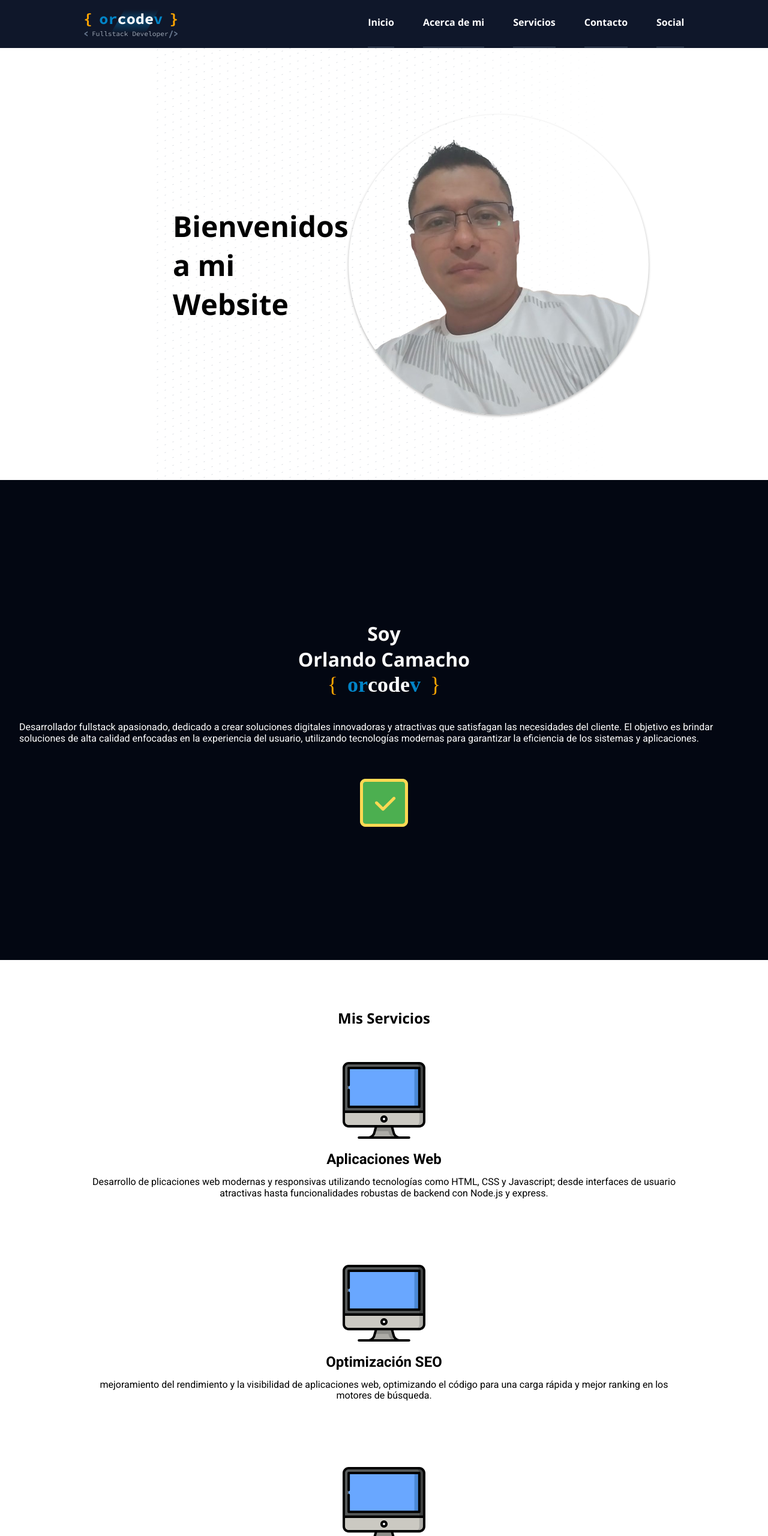
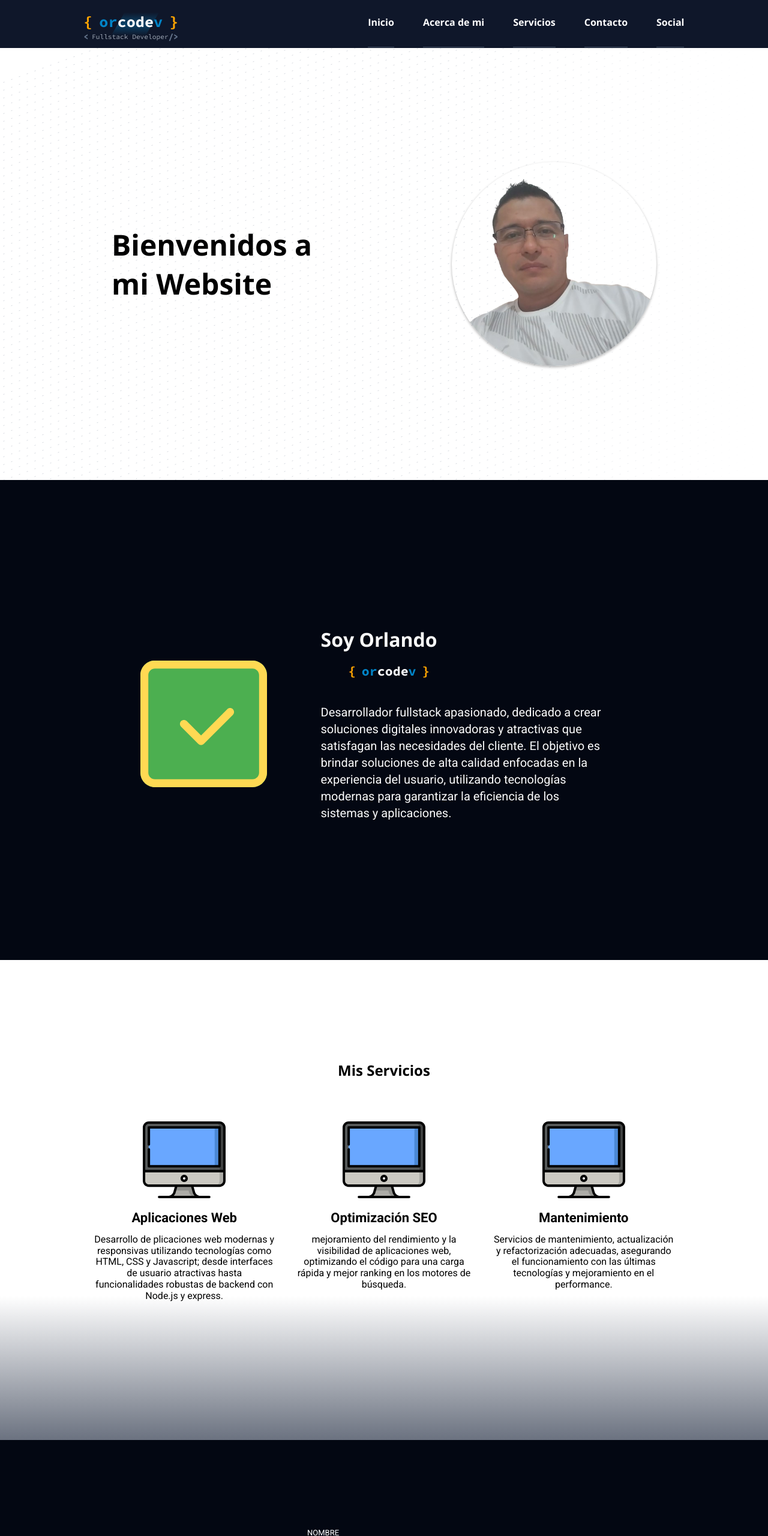
Before and after one commit to ocamachor/desafio-maquetado-nivel2, a plain HTML site: page index.html in a window 1280 px wide. Shown: the top 2560 px of the page at 60% size. Drawn offline with nearby package versions, Linux system fonts and the light colour scheme.

Commit message:
Cambios en index.html. Design de Desktop size y rafactorizacion de espacios y proporciones.

```diff
--- a/index.html
+++ b/index.html
@@ -57,10 +57,10 @@
                 <img src="/img/orcodev-final.png" alt="imagen de orcodev" class="img-orcodev">
             </header>
             <section class="section__aboutme" id="acerca-de-mi">
-                <!-- <div class="section-card"> -->
+                <div class="aboutme__text-wrapper">
                     <div>
-                    <h2 class="section__title open-sans-700">Soy</h2>
-                    <h2 class="section__title open-sans-700">Orlando Camacho</h2>
+                        <h2 class="section__title open-sans-700">Soy Orlando</h2>
+
                     </div>
                     <div class="logo-orcodev">
                         <span class="logo_bracket bracket-open">{</span>
@@ -70,16 +70,16 @@
                         <span class="logo_v-text">v</span>
                         <span class="logo_bracket bracket-closed">}</span>
                     </div>
-
-                <p class="section__text roboto-regular">Desarrollador fullstack apasionado, dedicado a crear soluciones
-                    digitales innovadoras y atractivas que satisfagan las necesidades del cliente. El objetivo es
+                    <p class="section__text roboto-regular">Desarrollador fullstack apasionado, dedicado a crear
+                        soluciones
+                        digitales innovadoras y atractivas que satisfagan las necesidades del cliente. El objetivo
+                        es
                         brindar soluciones de alta calidad enfocadas en la experiencia del
                         usuario, utilizando tecnologías modernas para garantizar la eficiencia de los sistemas y
                         aplicaciones.
                     </p>
+                </div>
                 <img src="/img/check.svg" alt="imagen de check" class="section__check-img">
-                <!-- </div> -->
-
             </section>
             <section class="section__services" id="servicios">
                 <h2 class="section__services-title open-sans-700">Mis Servicios</h2>
@@ -110,6 +110,7 @@
                         performance.</p>
                 </div>
 
+            </section>
 
             <section class="section__contact" id="contacto">
                 <h2 class="section__title open-sans-700">Contacto</h2>
@@ -125,12 +126,13 @@
                     <label class="roboto-regular form-label" for="mensaje">
                         Mensaje
                     </label>
-                        <textarea name="mensaje" id="mensaje" class="form-input"></textarea>
+                    <textarea name="mensaje" id="mensaje" class="form-input" rows="10"></textarea>
                     <button class="form-button roboto-bold">Enviar</button>
                 </form>
             </section>
         </main>
         <footer class="roboto-regular" id="social">
+            <!-- <div class="wrapper__logo-copyright"> -->
             <div class="nav__logo">
                 <div class="logo-orcodev">
                     <span class="logo_bracket bracket-open">{</span>
@@ -149,6 +151,7 @@
                 </div>
             </div>
             <p class="footer__copyright roboto-regular">®️ Orcodev 2022</p>
+            <!-- </div> -->
             <div class="social__icons">
 
                 <a href="https://www.instagram.com/orcodev.fullstack/" class="social__icon">
--- a/style.css
+++ b/style.css
@@ -158,7 +158,7 @@ button {
     top: 80px;
     bottom: 0;
     width: 100%;
-    height: 100dvh;
+    height: 100vh;
     left: 0;
     background: linear-gradient(to top, transparent, #0f172a 40%);
     clip-path: polygon(0 0, 100% 0, 100% 0, 0 0);
@@ -193,15 +193,17 @@ button {
 header {
     display: flex;
     flex-direction: column;
+    justify-content: space-evenly;
     align-items: center;
     position: relative;
     z-index: 10;
-    padding: 172px 2rem 0 2rem;
+    padding: 80px 2rem 0 2rem;
+    height: 100vh;
 }
 
 header .patron-puntos {
     width: 100%;
-    height: 700px;
+    height: calc(100dvh * 1.5);
     background-image: radial-gradient(circle, #d1d5db 1px, transparent 1px);
     background-size: 13px 13px;
     mask-image: linear-gradient(to right, black 60%, transparent);
@@ -220,7 +222,7 @@ header .img-orcodev {
     border-radius: 50%;
     max-width: 100%;
     height: auto;
-    margin-bottom: 2rem;
+    /* margin-bottom: 2rem; */
     box-shadow: 0 2px 4px rgba(0, 0, 0, 0.3);
     object-fit: cover;
 }
@@ -238,10 +240,10 @@ section {
     justify-content: center;
     align-items: center;
     width: 100%;
-    height: 100dvh;
+    height: 100vh;
 }
 
-.section__aboutme > div > h2 {
+.section__aboutme h2 {
     text-align: center;
 }
 
@@ -250,9 +252,21 @@ section {
     font-size: 32px;
     padding: 0;
 }
+
+.section__aboutme .logo-orcodev {
+    display: flex;
+    justify-content: center;
+    font-family: 'Source Code Pro', monospace;
+    font-optical-sizing: auto;
+    font-style: normal;
+    font-weight: 700;
+    transform: scale(0.6);
+    transform-origin: center bottom;
+}
+
 .section__aboutme .section__text {
-    color: #fff;
-    font-size: 16px;
+    color: #fafafa;
+    font-size: clamp(1rem, 2.5vw, 20px);
     margin: 41px 32px 57px 32px;
     text-align: left;
     line-height: 18.75px;
@@ -283,19 +297,22 @@ section {
 }
 
 .section__services-title {
-    text-align: center;
+    display: flex;
+    justify-content: center;
 }
 
-.section__text {
+.section__services .section__text {
     text-align: center;
     line-height: 18.75px;
+    font-size: 16px;
 }
 
 .section__contact {
     background-color: #030712;
     padding: 120px 0 70px 0;
     width: 100%;
-    height: 100dvh;
+    height: 100vh;
+    font-size: clamp(0.8rem, 2.5vw, 20px);
 }
 
 .section__contact h2 {
@@ -328,6 +345,13 @@ section {
     outline-offset: 2px;
     font-size: 16px;
     color: #fff;
+    color: #000;
+    font-size: 24px;
+    padding: 0.5rem 1rem;
+}
+
+.section__form textarea {
+    height: 115px;
 }
 
 .form-button {
@@ -340,9 +364,9 @@ section {
 }
 
 footer {
-    padding: 120px 0 113px 20px;
+    padding: 100px 0 113px 20px;
     background-color: #dbdbdb;
-    height: 100dvh;
+    height: 100vh;
 }
 
 footer .nav__logo {
@@ -430,27 +454,152 @@ footer .code_text-background {
     .nav__item:hover {
         --clippy: polygon(0% 0%, 100% 0%, 100% 100%, 0% 100%);
     }
+    /* ---------------------------------------------------------- */
+    /* ---------------------------------------------------------- */
+    /*         fin de navegacion */
+    /* ---------------------------------------------------------- */
+    /* ---------------------------------------------------------- */
 
     header {
-        flex-direction: row;
-        justify-content: space-between;
+        display: grid;
+        grid-template-columns: repeat(2, 1fr);
         align-items: center;
-        padding-top: 82px;
-        width: 60%;
-        height: 100dvh;
+        justify-items: center;
+        height: 100vh;
         margin: 0 auto;
     }
 
-    header .patron-puntos {
-        height: calc(100dvh * 1.5);
-    }
-
     header .title {
-        width: 50%;
+        width: 70%;
         text-align: left;
     }
 
     header .img-orcodev {
         margin: 0;
+        max-width: 70%;
+        /* justify-self: end; */
+    }
+
+    .section__aboutme {
+        flex-direction: row-reverse;
+        justify-content: center;
+        gap: 90px;
+    }
+
+    .aboutme__text-wrapper {
+        width: 40%;
+        display: flex;
+        flex-direction: column;
+        justify-content: center;
+        align-items: start;
+    }
+
+    .section__check-img {
+        width: 211px;
+        height: 211px;
+    }
+
+    .section__aboutme h2 {
+        text-align: left;
+    }
+    .section__aboutme h2 span {
+        display: inline-flex;
+    }
+
+    .section__aboutme .section__text {
+        margin-left: 0;
+        margin-right: 30px;
+        margin-bottom: 0;
+        /* font-size: 24px; */
+        line-height: 28px;
+    }
+
+    .section__services {
+        display: grid;
+        grid-template-columns: repeat(3, 29%);
+        height: 100vh;
+        padding: 0;
+        align-items: start;
+        align-content: center;
+        background: linear-gradient(to top, #6b7280, white 30%);
+    }
+
+    .section__services-title {
+        grid-column: span 3;
+        font-size: 24px;
+    }
+
+    .section__card {
+        margin: 4rem 0;
+        width: 100%;
+        /* justify-content: start; */
+    }
+
+    .section__services .section__title {
+        font-size: 22px;
+    }
+
+    .section__contact {
+        display: grid;
+        grid-template-columns: 40% 45%;
+        grid-template-rows: repeat(8, 1fr);
+    }
+
+    .section__contact h2 {
+        text-align: end;
+        margin-right: 4rem;
+        margin-top: 2rem;
+    }
+
+    .section__form {
+        padding: 0;
+    }
+
+    footer {
+        display: grid;
+        grid-template-columns: repeat(2, 40%);
+        /* grid-template-rows: repeat(2, 1fr); */
+        grid-template-areas:
+            'logo       social'
+            'copyright  social';
+        justify-content: space-around;
+        align-items: center;
+    }
+
+    .nav__logo {
+        grid-area: logo;
+        place-self: end start;
+    }
+
+    .footer__copyright {
+        grid-area: copyright;
+        place-self: start;
+    }
+
+    .social__icons {
+        margin: 0;
+        grid-area: social;
+        place-self: center end;
     }
 }
+
+@media (min-width: 1200px) {
+    header {
+        grid-template-columns: repeat(2, 40%);
+    }
+    .section__services {
+        grid-template-columns: repeat(3, 26%);
+    }
+    footer {
+        grid-template-columns: repeat(2, 30%);
+    }
+}
+
+@media (min-width: 1800px) {
+    .section__contact {
+        grid-template-columns: 40% 40%;
+    }
+    footer {
+        grid-template-columns: repeat(2, 25%);
+    }
+}
```
Lines whose indentation alone changed are shown as unchanged.
